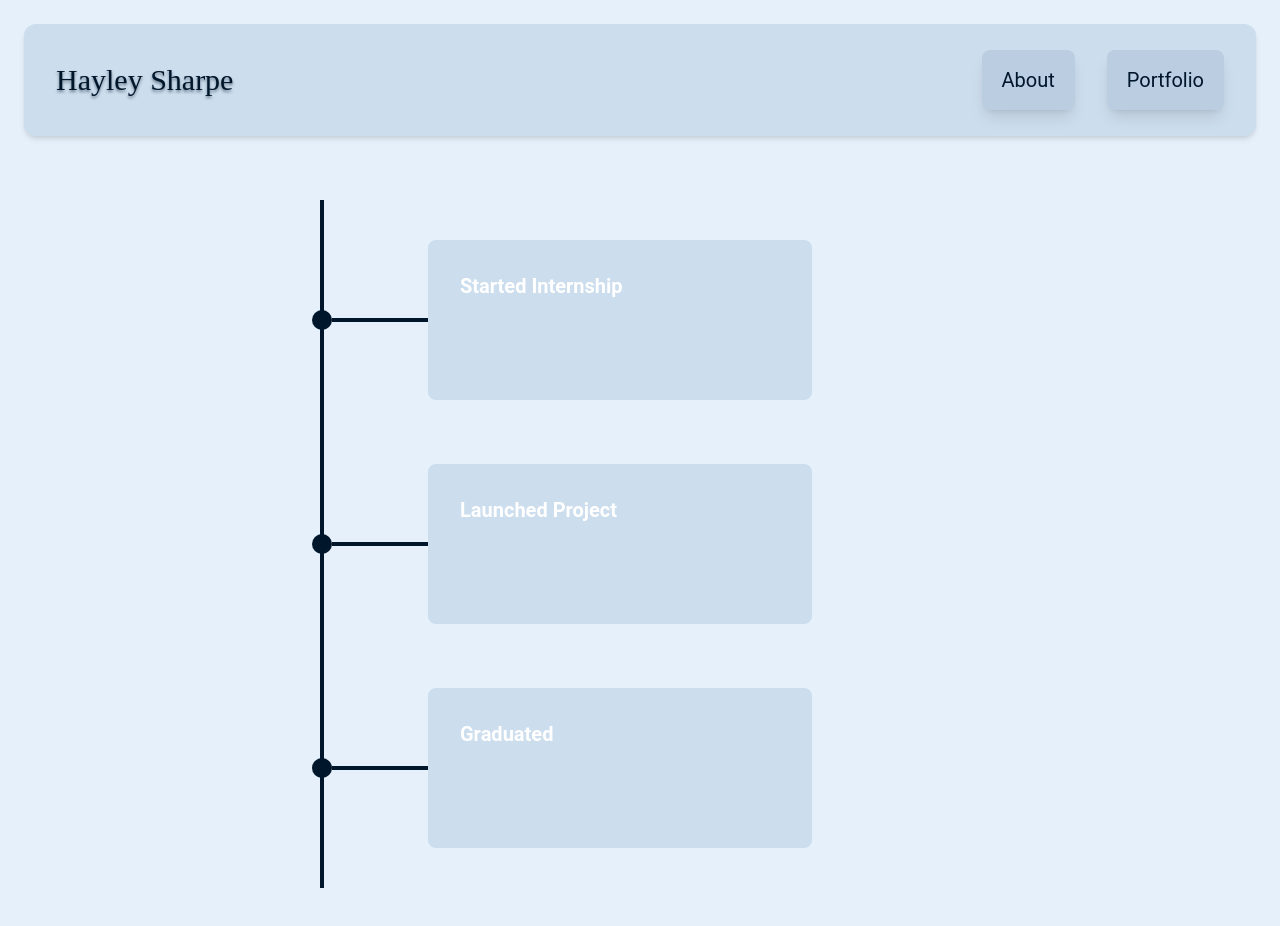
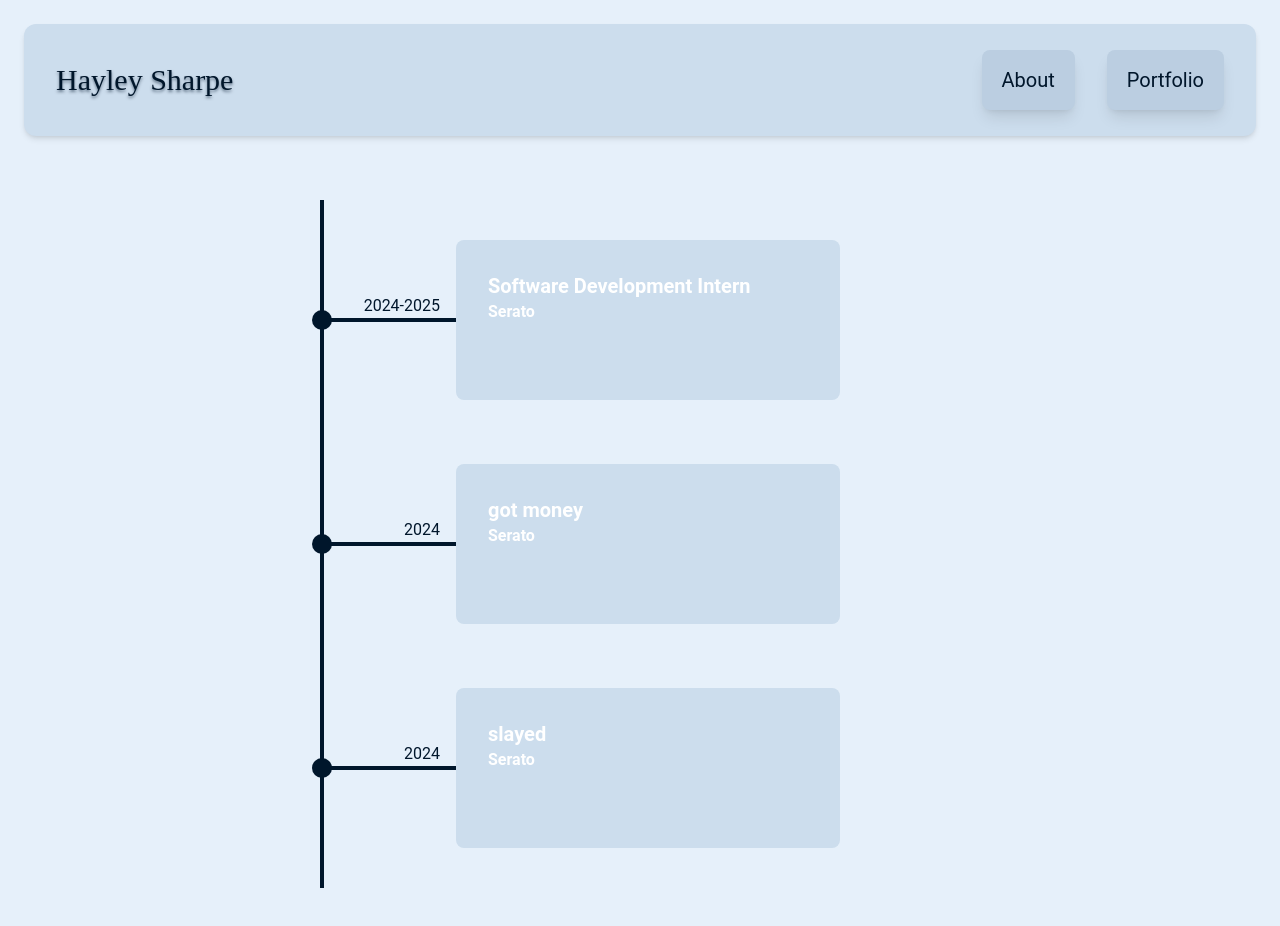
Before and after one commit to h4yleysh4rpe/h4yleysh4rpe.github.io, a React (Vite) app: page /portfolio in a window 1280 px wide. Built offline with nearby package versions, Linux system fonts and the light colour scheme.

Commit message:
add date to hover

```diff
--- a/src/components/Timeline.jsx
+++ b/src/components/Timeline.jsx
@@ -3,19 +3,22 @@ import React, { useState } from "react";
 export default function Timeline() {
   const timelineData = [
     {
-      date: "2024",
-      title: "Started Internship",
-      description: "Worked on frontend with React and Tailwind.",
+      date: "2024-2025",
+      title: "Software Development Intern",
+      company: "Serato",
+      description: "php",
     },
     {
       date: "2024",
-      title: "Launched Project",
-      description: "Deployed a full-stack app using Vercel.",
+      title: "got money",
+      company: "Serato",
+      description: "did something else",
     },
     {
       date: "2024",
-      title: "Graduated",
-      description: "Completed BSc in Computer Science.",
+      title: "slayed",
+      company: "Serato",
+      description: "dunno",
     },
   ];
 
@@ -36,18 +39,30 @@ export default function Timeline() {
                   hoveredIndex === index ? "scale-125" : ""
                 }`}
               ></div>
-              <div className="border-t-4 w-24 border-t-navy"></div>
+              <div className="-mt-6 -ml-1 flex flex-col items-end">
+                <div
+                  className={`text-navy w-fit mr-4 ml-0 transition-all duration-500 ${
+                    hoveredIndex === index ? "mr-7 scale-110" : ""
+                  }`}
+                >
+                  {item.date}
+                </div>
+                <div className="border-t-4 w-32 border-t-navy"></div>
+              </div>
               <div
                 className="bg-headerblue hover:bg-buttonblue w-96 h-40 group rounded-lg p-8 hover:w-[800px] hover:h-52 hover:scale-105 transition-all duration-500 text-white"
                 onMouseEnter={() => setHoveredIndex(index)}
                 onMouseLeave={() => setHoveredIndex(null)}
               >
                 <h3 className="text-xl font-semibold">{item.title}</h3>
+                <h3 className="text-l font-semibold">{item.company}</h3>
                 <p
                   className={`mt-2 transition-opacity duration-500 ${
                     hoveredIndex === index ? "opacity-100" : "opacity-0"
                   }`}
-                ></p>
+                >
+                  {item.description}
+                </p>
               </div>
             </div>
           ))}
```
